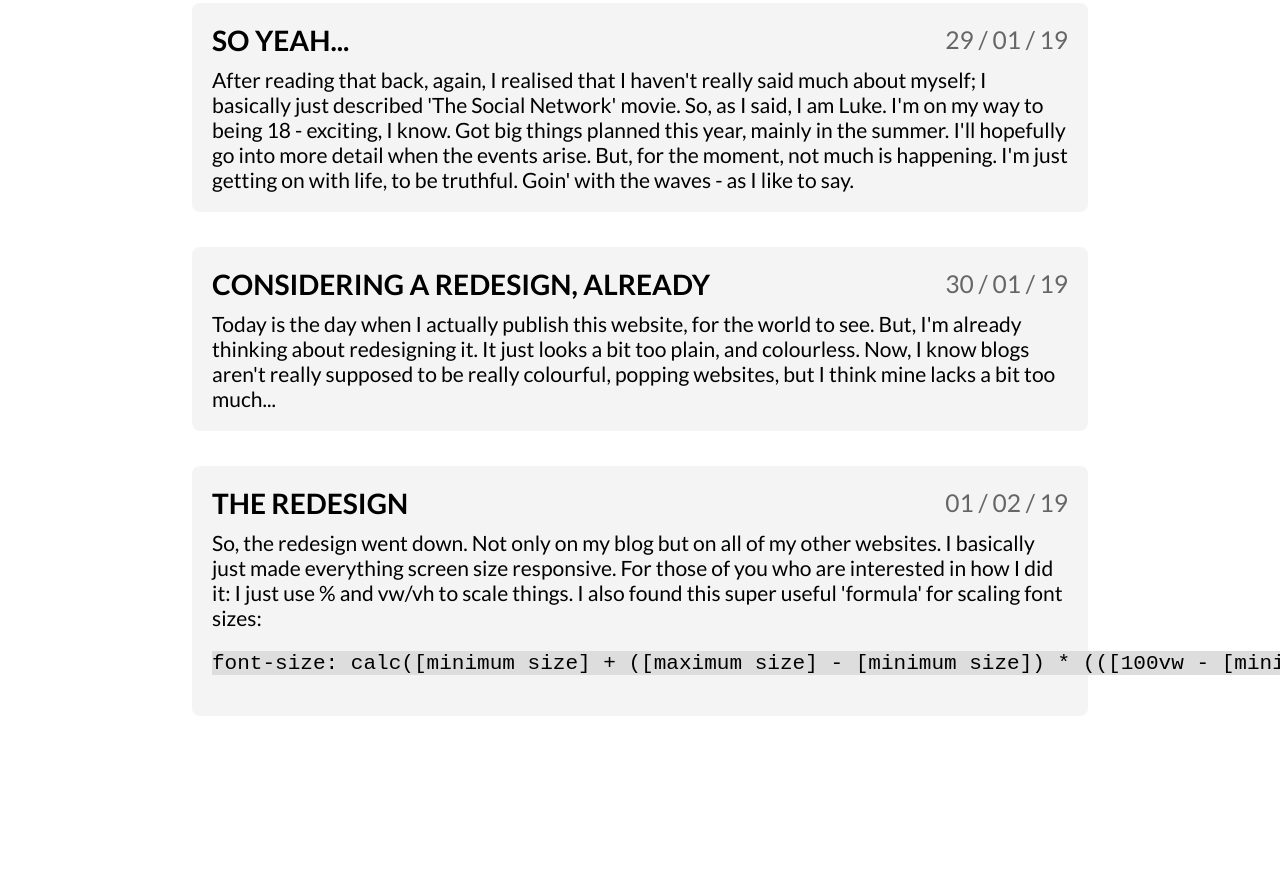
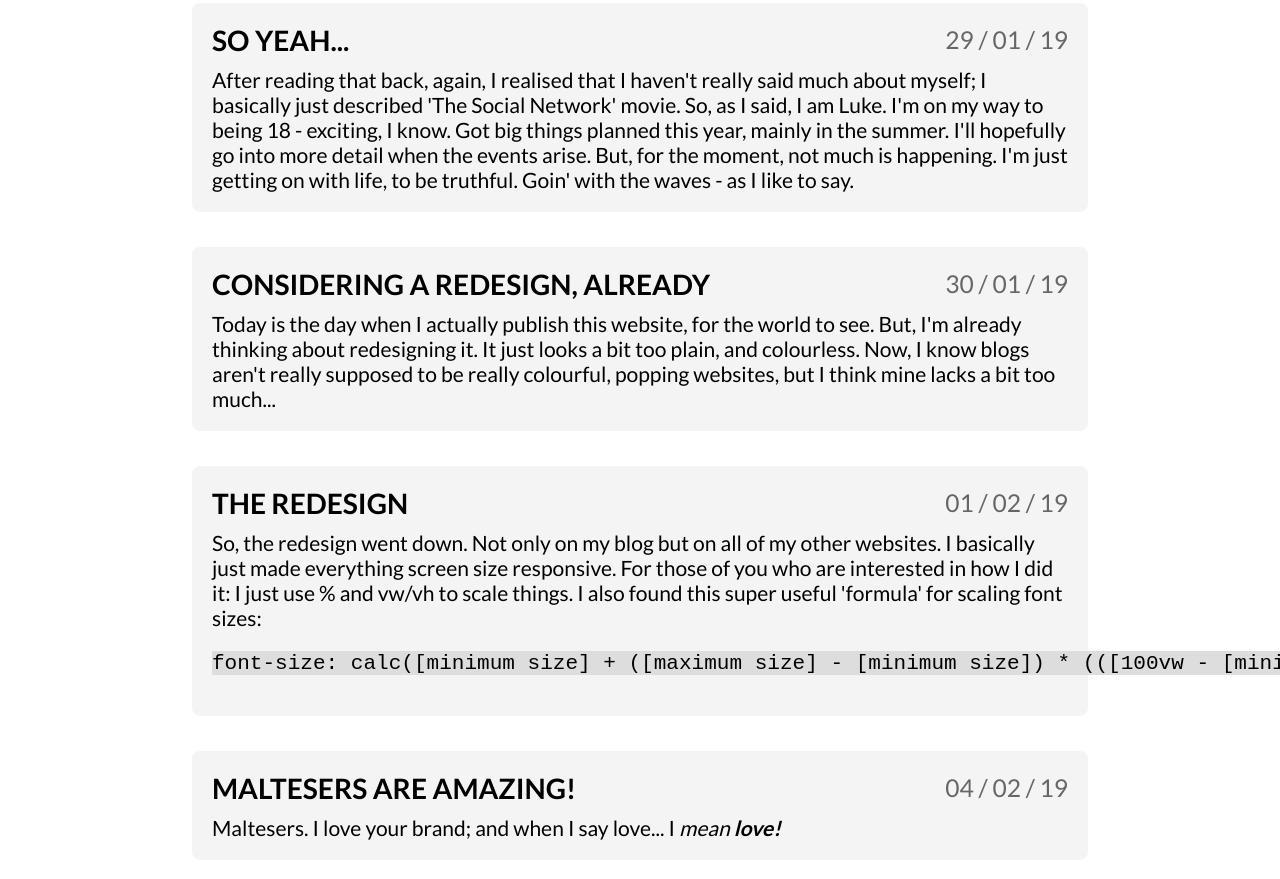
Before and after one commit to dayluke/blog, a plain HTML site: page index.html in a window 1280 px wide. Shown: the part 652-1531 px from the top of the page. Before the commit the page ends 1467 px from the top, so only its background shows below. Drawn offline with Linux system fonts and the light colour scheme; a script that the page names is missing.

Commit message:
Update index.html

```diff
--- a/index.html
+++ b/index.html
@@ -71,7 +71,16 @@
                     basically just made everything screen size responsive.
                     For those of you who are interested in how I did it: I just use % and vw/vh to scale
                     things. I also found this super useful 'formula' for scaling font sizes:
-                    <pre><code style="background-color: #DDD;">font-size: calc([minimum size] + ([maximum size] - [minimum size]) * (([100vw - [minimum width]) / [maximum width])));</code></pre>
+                    <pre style="word-wrap: break-word;"><code style="background-color: #DDD;">font-size: calc([minimum size] + ([maximum size] - [minimum size]) * (([100vw - [minimum width]) / [maximum width])));</code></pre>
+                </div>
+
+            </div>
+
+            <div class="blog">
+
+                <div class="title-date"><h1>Maltesers are Amazing!</h1><h2>04 / 02 / 19</h2></div>
+                <div class="desc">
+                    Maltesers. I love your brand; and when I say love... I <i>mean<i> <b>love<b>!
                 </div>
 
             </div>
```
